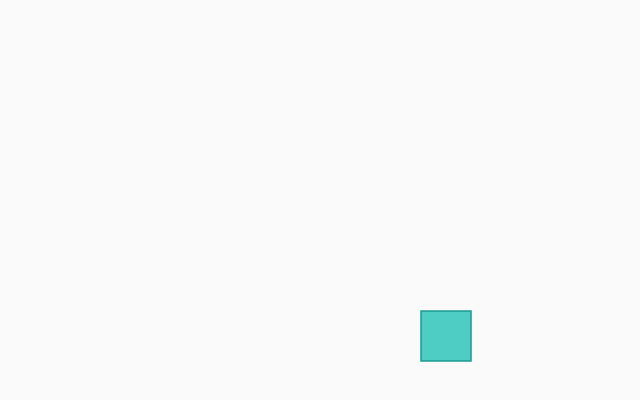
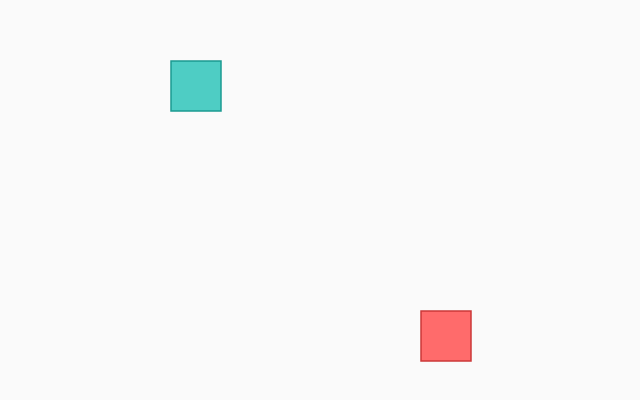
Before and after one commit to aaronlamchops/BrokenBullet, a plain HTML site: page index.html in a window 1280 px wide. Shown: the part 172-572 px from the top of the page, without its empty margins (62-702 px from the left). Drawn offline with Linux system fonts and the light colour scheme.

Commit message:
added character and controls

```diff
--- a/index.html
+++ b/index.html
@@ -14,6 +14,7 @@
 	<script src = "scripts/input.js"></script>
 	<script src = "scripts/graphics.js"></script>
 	<script src = "scripts/physics.js"></script>
+	<script src = "scripts/character.js"></script>
 	<script src = "scripts/gameLoop.js"></script>
 </body>
 </html>
--- /dev/null
+++ b/scripts/character.js
@@ -0,0 +1,50 @@
+'use strict'
+
+
+var Character = function(spec){
+
+    var that = {};
+
+
+    that.addCharacterBody = function(){
+        Physics.setFrictionAir(spec.body, 0.095);
+        Physics.addToWorld(spec.body);
+    };
+
+    that.returnBody = function(){
+        return spec.body;
+    };
+
+    that.returnPosition = function(){
+        return spec.position;
+    };
+
+
+
+//MOVEMENT:
+    that.moveRight = function(elapsedTime){
+        Matter.Body.applyForce(spec.body, spec.body.position, {x: 0.002 * spec.body.mass, y: 0});
+    };
+    that.moveLeft = function(){
+        Matter.Body.applyForce(spec.body, spec.body.position, {x: -0.002 * spec.body.mass, y: 0});
+    };
+    that.moveUp = function(){
+        Matter.Body.applyForce(spec.body, spec.body.position, {x: 0, y: -0.002 * spec.body.mass});
+    };
+    that.moveDown = function(){
+        Matter.Body.applyForce(spec.body, spec.body.position, {x: 0, y: 0.002 * spec.body.mass});
+    };
+
+
+
+
+
+    that.update = function(){
+        spec.position.x = spec.body.position.x;
+        spec.position.y = spec.body.position.y;
+    };
+
+
+
+    return that;
+}
--- a/scripts/gameLoop.js
+++ b/scripts/gameLoop.js
@@ -4,6 +4,9 @@ var game = (function(){
 
     //spot for all the global variables
     var keyboard, canceled, time;
+
+    //objects
+    var character;
 
     var that = {};
 
@@ -14,19 +17,32 @@ var game = (function(){
         canceled = false;
         time = performance.now();
 
-
-        //initialized the keyboard
-        keyboard = input.Keyboard();
-        setupControlScheme();
-
         //initalized the other main js files
         graphics.initialize();
         Physics.initialize();
 
 
+        character = Character({
+            body: Physics.createRectangleBody(250, 250, 50, 50),
+            position: {
+                x: 250,
+                y: 250
+            },
+        });
+
+        character.addCharacterBody();
+
+        console.log(character);
+
+
         //creates a temporary body
         Physics.addToWorld(Physics.createRectangleBody(500, 500, 50, 50));
         Physics.addMouseEvent();
+
+
+        //initialized the keyboard
+        keyboard = input.Keyboard();
+        setupControlScheme();
 
         //after initializing the game, call our gameloop
         gameLoop();
@@ -44,6 +60,10 @@ var game = (function(){
 
         //call keyboard register commands to assign them to functions
         //keyboard.registerCommand(DOM_VK_UP, function);
+        keyboard.registerCommand(KeyEvent.DOM_VK_W, character.moveUp);
+        keyboard.registerCommand(KeyEvent.DOM_VK_S, character.moveDown);
+        keyboard.registerCommand(KeyEvent.DOM_VK_D, character.moveRight);
+        keyboard.registerCommand(KeyEvent.DOM_VK_A, character.moveLeft);
     }
 
     //handle the updating of the keyboard actions
@@ -60,7 +80,7 @@ var game = (function(){
 //MAIN FUNCTIONS:
 
     function update(elapsedTime){
-
+        character.update();
     }
 
     function render(elapsedTime){
--- a/scripts/physics.js
+++ b/scripts/physics.js
@@ -76,6 +76,11 @@ var Physics = (function(){
         return box;
     };
 
+    //return the position of the body
+    that.returnBodyPosition = function(body){
+        return body.position;
+    };
+
     //create an event that allows the user to add a body at mousePos
     that.addMouseEvent = function(){
         Events.on(mouseConstraint, 'mousedown', function(event){
@@ -88,6 +93,16 @@ var Physics = (function(){
         });
     };
 
+    //set the label of a body
+    that.setLabel = function(body, label){
+        body.label = label;
+    };
+
+    //set the friction through air for a body
+    that.setFrictionAir = function(body, value){
+        body.frictionAir = value;
+    };
+
 
 
 
```
